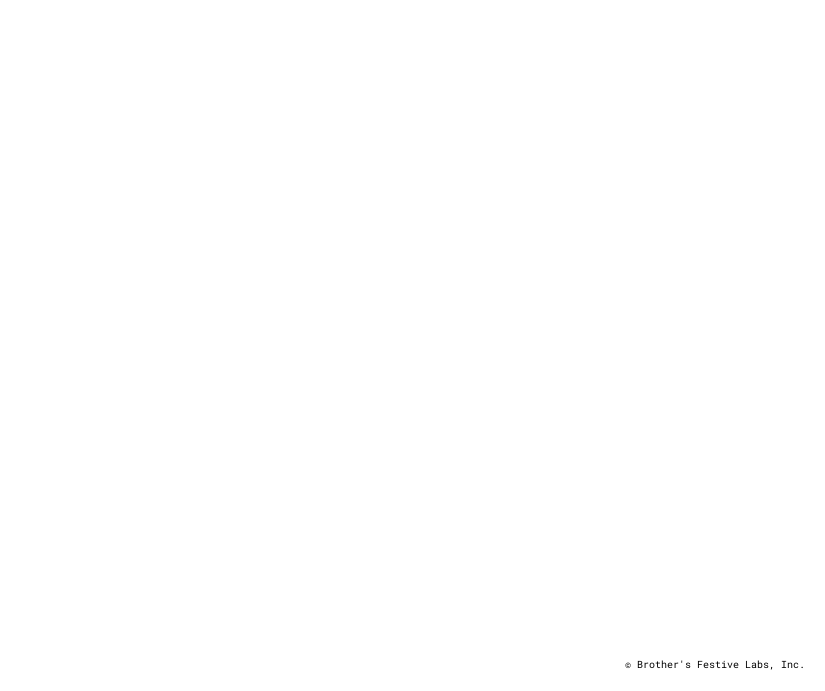
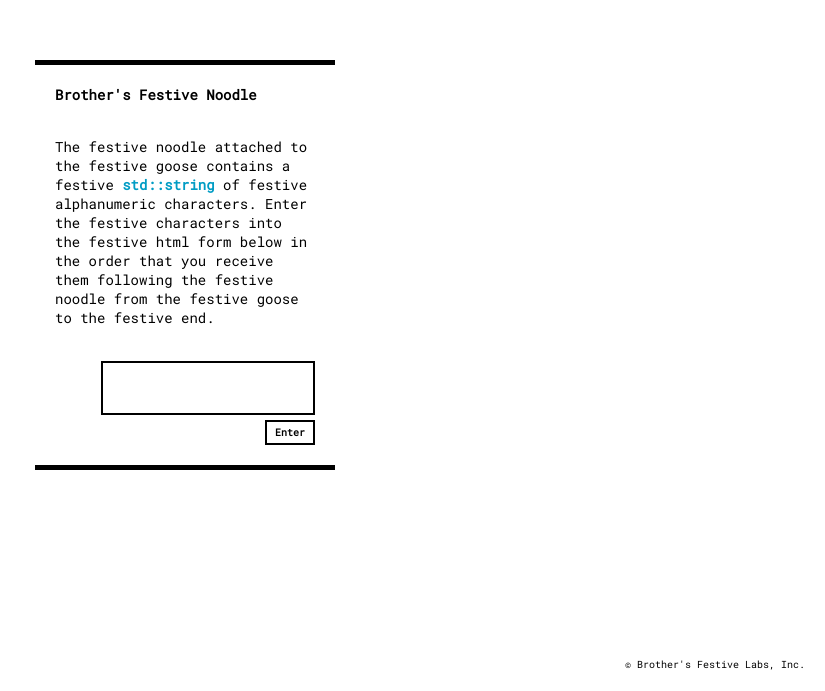
Before and after one commit to ailinsu/brother, a Vue app: page /noodle in a window 1280 px wide. Shown: the part 109-800 px from the top of the page, without its empty margins (455-1280 px from the left). Built offline with nearby package versions, Linux system fonts and the light colour scheme.

Commit message:
routing and styling

```diff
--- a/src/components/Home.vue
+++ b/src/components/Home.vue
@@ -26,7 +26,7 @@
       <span class="festive_21">p</span>
       <span class="festive_22">p</span>
     </div>
-    <button class="next" @click="$router.push('/Qf0mBv8ISz')">
+    <button class="next" @click="$router.push('/noodle')">
       Begin
     </button>
   </div>
--- a/src/components/Noodle.vue
+++ b/src/components/Noodle.vue
@@ -6,9 +6,11 @@
         Enter the festive characters into the festive html form below in the order that you receive them following the festive noodle from the festive goose to the festive end.
     </div>
     <div class="input-wrapper">
-      <div class="error" :class="showError ? 'error--show' : ''">{{errorMessage}}</div>
       <textarea class="input" type="text" name="name" size="10" v-model="input" @input="showError = false"/>
-      <button class="button" @click="verify">Enter</button>
+      <div class="berror">
+        <div class="error" :class="showError ? 'error--show' : ''">{{errorMessage}}</div>
+        <button class="button" @click="verify">Enter</button>
+      </div>
     </div>
   </div>
 </template>
@@ -23,13 +25,13 @@ export default {
       input: '',
       password: '2IMuSzIDYRvoSncq2QfPli95XPyXnQo8rcOej1ZAKL6zalway3OwLkOUwoZ2HJyD',
       showError: false,
-      errorMessage: "WRONG!!!",
+      errorMessage: "Incorrect",
     }
   },
   methods: {
     verify() {
       if (this.input.trim() === this.password) {
-        this.$router.push('/start');
+        this.$router.push('/Qf0mBv8ISz');
       } else {
         this.showError = true;
       }
@@ -70,25 +72,55 @@ export default {
   justify-content: flex-end;
   align-items: flex-end;
   flex-direction: column;
-  margin-top: 20px;
+  /* margin-top: 20px;
   margin-bottom: 20px;
   padding: 10px;
-  padding-bottom: 0px;
+  padding-bottom: 0px; */
+  margin: 20px;
 }
 
 .input {
-  height: 50px;
+  font-family: 'Roboto Mono', monospace;
+  /* font-size: 10px; */
+  border: 2px solid black;
+  padding: 5px;
+  height: 40px;
   width: 200px;
   resize: none;
+}
+.berror {
+  display: flex;
+  justify-content: space-between;
+  width: 214px;
 }
 
 .button {
   margin-top: 5px;
-  width: 100px;
+  font-family: 'Roboto Mono', monospace;
+  font-weight: 900;
+  font-size: 10px;
+  width: 50px;
+  height: 25px;
+  border: 2px solid;
+  background-color: white;
+  align-self: flex-end;
+  transition-duration: 0.3s;
+}
+.button:hover {
+  border: 2px solid black;
+  background-color: rgb(202, 202, 202);
+}
+.button:active {
+  color: white;
+  background-color: black;
 }
 
 .error {
+  margin: 2px;
+  margin-top: 7px;
+  margin-left: 5px;
   height: 20px;
+  font-weight: 900;
   color: red;
   opacity: 0;
 }
--- a/src/router/index.js
+++ b/src/router/index.js
@@ -22,12 +22,12 @@ const routes = clues.map((clue) => {
 });
 
 routes.push({
-  path: '/start',
+  path: '/',
   name: 'Home',
   component: Home,
 },
 {
-  path: '/',
+  path: '/noodle',
   name: 'Noodle',
   component: Noodle,
 }
```
